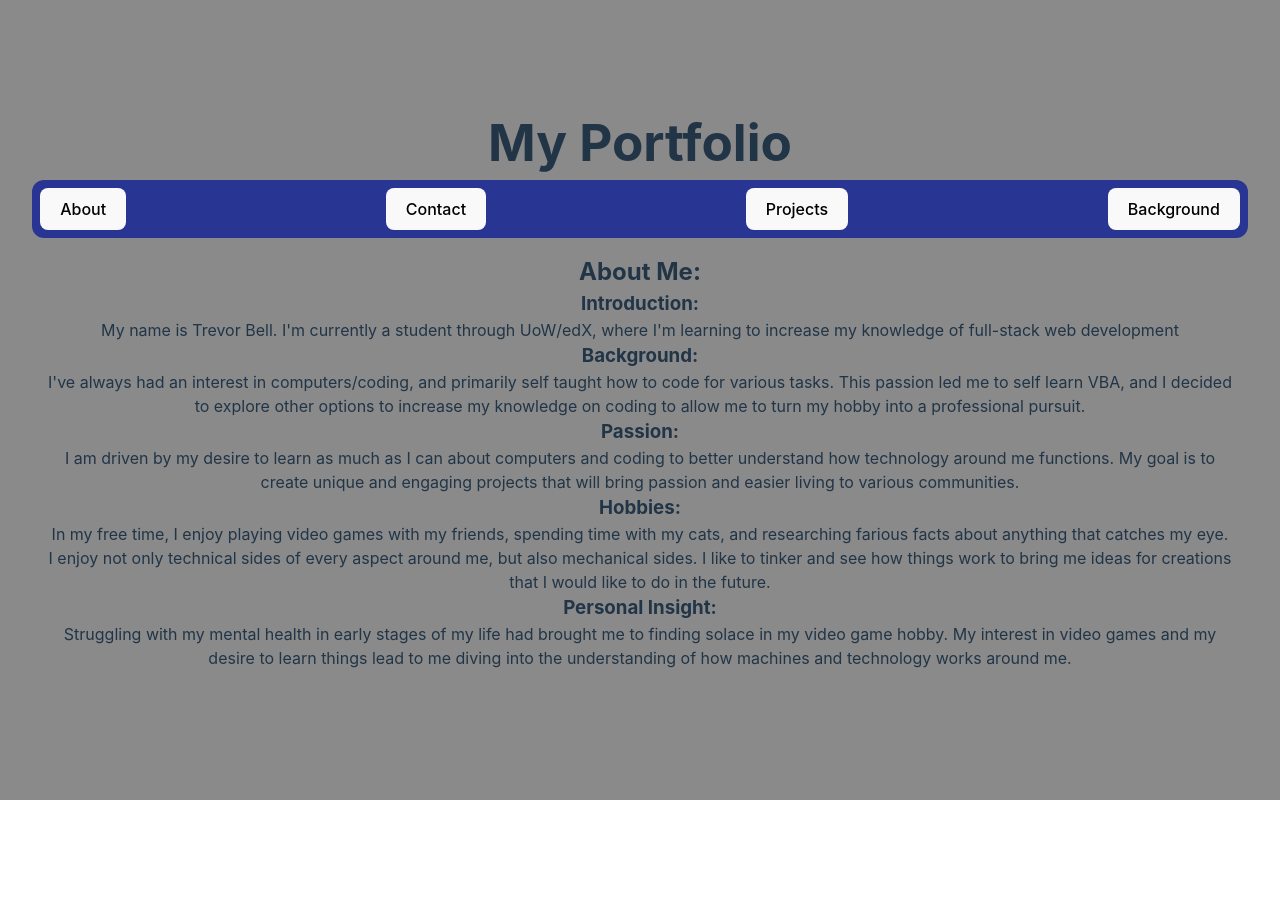
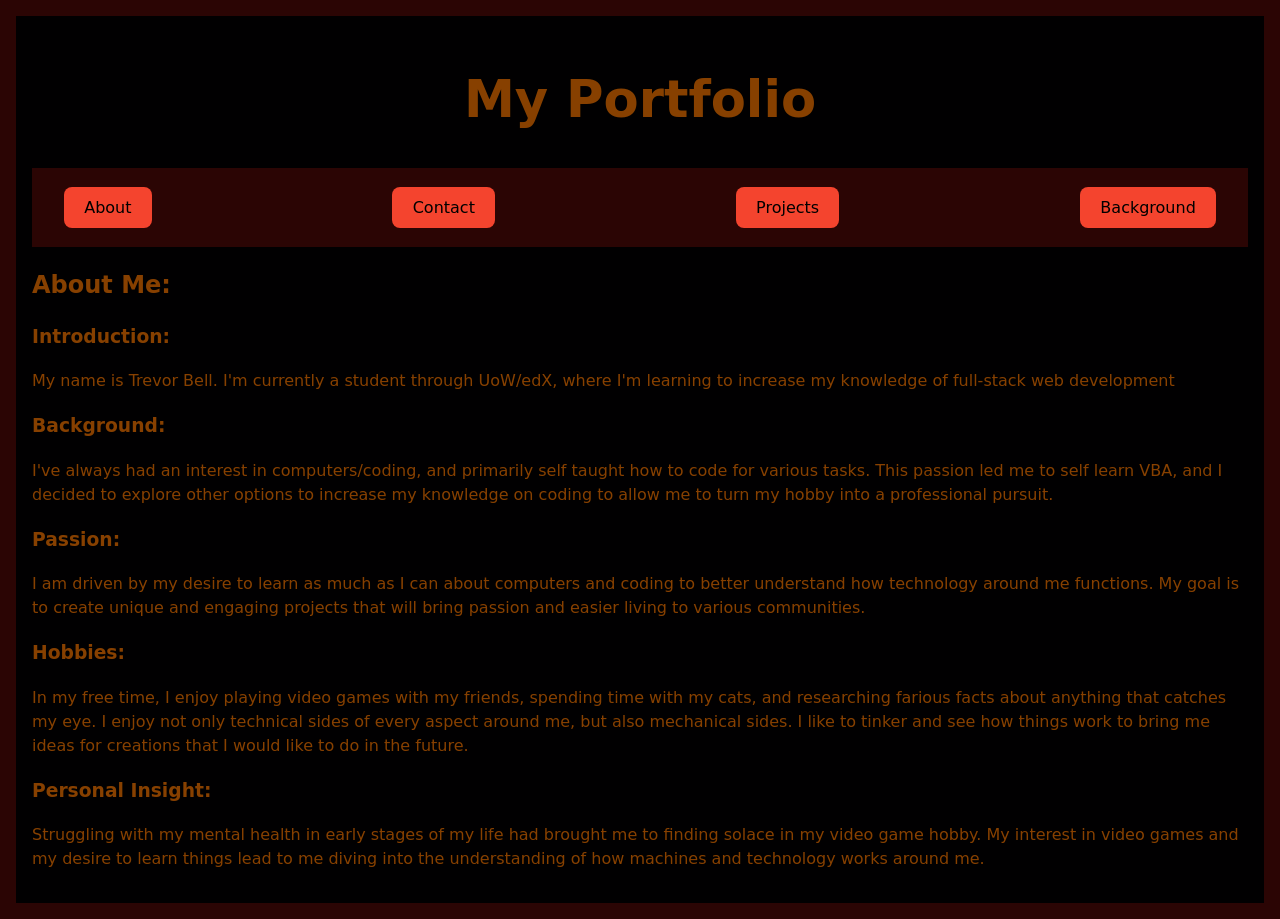
Before and after one commit to Pravus696/myportfolio, a React (Vite) app: page / in a window 1280 px wide. Before the commit the page ends 800 px from the top, so only its background shows below. Built offline with nearby package versions, Linux system fonts and the light colour scheme.

Commit message:
base main webpage styling adjusted

```diff
--- a/index.html
+++ b/index.html
@@ -6,7 +6,7 @@
     <title>My Portfolio</title>
 </head>
 <body>
-    <div id="root"></div>
+    <div id="origin"></div>
     <script type="module" src="/src/main.jsx"></script>
 </body>
 </html>
--- a/src/App.css
+++ b/src/App.css
@@ -1,8 +1,8 @@
-:root {
-    --primary-color: #646cff;
-    --hover-color: #535bf2;
-    --shadow-color: #646cffaa;
-    --react-shadow-color: #61dafbaa;
+/* :root {
+    --primary-color: #9659f8;
+    --hover-color: #aa53f2;
+    --shadow-color: #a024f3aa;
+    --react-shadow-color: #d965f7aa;
     --background-color: #8a8a8a;
     --nav-color: #283593;
     --text-color: #213547;
@@ -10,33 +10,23 @@
     --segment-border-color: #ddd;
     --segment-text-color: #333;
     --highlight-bg-color: #e0e0e0;
-  }
+  } */
 
-  #about h2 {
-    border: 2px solid #283593; /* Medium thickness border */
-    padding: 0.5rem;           /* Space between text and border */
-    display: inline-block;     /* Fit the border around the text */
-    border-radius: 8px;        /* Rounded corners for a softer look */
-  }
+  /* #about h2 {
+    border: 2px solid #283593; /* Medium thickness border
+    padding: 0.5rem;           /* Space between text and border
+    display: inline-block;     /* Fit the border around the text
+    border-radius: 8px;        /* Rounded corners for a softer look
+  } */
 
+  /* #about h3 {
+    border: 2px solid #283593; /* Medium thickness border
+    padding: 0.5rem;           /* Space between text and border
+    display: inline-block;     /* Fit the border around the text
+    border-radius: 8px;        /* Rounded corners for a softer look
+  } */
 
-  body.light-theme {
-    --background-color: #ffffff;
-    --text-color: #000000;
-    --nav-color: #283593;
-    --segment-bg-color: #333333;
-    --segment-text-color: #000000;
-  }
-
-  body.dark-theme {
-    --background-color: #242424;
-    --text-color: rgba(255, 255, 255, 0.87);
-    --nav-color: #283593;
-    --segment-bg-color: #333333;
-    --segment-text-color: #f0f0f0;
-  }
-
-  * {
+  /* * {
     box-sizing: border-box;
     margin: 0;
     padding: 0;
@@ -55,34 +45,34 @@
     margin: 0 auto;
     padding: 2rem;
     text-align: center;
-  }
+  } */
 
-  .nav {
+  /* .nav {
     background-color: var(--nav-color);
     color: white;
     padding: 0.5rem;
     text-align: center;
     display: flex;
-    justify-content: space-between; /* Space between links and button */
+    justify-content: space-between; /* Space between links and button
     align-items: center;
     border-radius: 12px;
     margin-top: 10px;
-  }
+  } */
 
-  .nav-links {
+  /* .nav-links {
     display: flex;
     flex-direction: row;
     justify-content: center;
-    flex-grow: 1; /* Ensure links take up available space */
+    flex-grow: 1; /* Ensure links take up available space
     list-style: none;
     margin-left: 25%;
-  }
+  } */
 
-  .nav-links li {
-    margin: 0 1rem; /* Space between nav links */
-  }
+  /* .nav-links li {
+    margin: 0 1rem; /* Space between nav links
+  } */
 
-  .nav a {
+  /* .nav a {
     color: white;
     text-decoration: none;
     font-weight: bold;
@@ -103,30 +93,6 @@
     display: flex;
     flex-direction: column;
     align-items: center;
-  }
-
-  .logo {
-    height: 4em;
-    padding: 1em;
-    will-change: filter;
-    transition: filter 300ms;
-  }
-
-  .logo:hover {
-    filter: drop-shadow(0 0 2em var(--shadow-color));
-  }
-
-  .logo.react:hover {
-    filter: drop-shadow(0 0 2em var(--react-shadow-color));
-  }
-
-  @keyframes logo-spin {
-    from {
-      transform: rotate(0deg);
-    }
-    to {
-      transform: rotate(360deg);
-    }
   }
 
   @media (prefers-reduced-motion: no-preference) {
@@ -185,10 +151,10 @@
   body.dark-theme .projects-segment {
     background-color: #333333;
     color: #f0f0f0;
-  }
+  } */
 
   /* Tablet and larger screens */
-  @media (min-width: 600px) {
+  /* @media (min-width: 600px) {
     .nav-links {
       justify-content: center;
     }
@@ -206,12 +172,12 @@
       align-items: center;
       margin: 0 auto;
     }
-  }
+  } */
 
   /* Desktop and larger screens */
-  @media (min-width: 1024px) {
+  /* @media (min-width: 1024px) {
     .about-segment {
       margin: 2rem auto;
       max-width: 800px;
     }
-  }
+  } */
--- a/src/App.jsx
+++ b/src/App.jsx
@@ -24,9 +24,9 @@ const App = () => {
     };
 
     return (
-        <div>
+        <section id="header">
             <h1>My Portfolio</h1>
-            <nav class='nav'>
+            <nav>
                 <button onClick={() => setActiveTab('About')}>About</button>
                 <button onClick={() => setActiveTab('Contact')}>Contact</button>
                 <button onClick={() => setActiveTab('Projects')}>Projects</button>
@@ -36,7 +36,7 @@ const App = () => {
             <main>
                 {renderContent()}
             </main>
-        </div>
+        </section>
     );
 };
 
--- a/src/components/About.jsx
+++ b/src/components/About.jsx
@@ -1,7 +1,8 @@
 const About = () => {
-  return (<section>
+  return (
+  <section id="about">
     <h2>About Me:</h2>
-    <div>
+    <div class="about-segment">
       <h3>Introduction:</h3>
       <p>
         My name is Trevor Bell. I&apos;m currently a student through UoW/edX,
@@ -9,7 +10,7 @@ const About = () => {
         development
       </p>
     </div>
-    <div >
+    <div class="about-segment">
       <h3>Background:</h3>
       <p>
         I&apos;ve always had an interest in computers/coding, and primarily self
@@ -18,7 +19,7 @@ const About = () => {
         coding to allow me to turn my hobby into a professional pursuit.
       </p>
     </div>
-    <div >
+    <div class="about-segment">
       <h3>Passion:</h3>
       <p>
         I am driven by my desire to learn as much as I can about computers and
@@ -27,7 +28,7 @@ const About = () => {
         easier living to various communities.
       </p>
     </div>
-    <div >
+    <div class="about-segment">
       <h3>Hobbies:</h3>
       <p>
         In my free time, I enjoy playing video games with my friends, spending
@@ -37,7 +38,7 @@ const About = () => {
         to bring me ideas for creations that I would like to do in the future.
       </p>
     </div>
-    <div >
+    <div class="about-segment">
       <h3>Personal Insight:</h3>
       <p>
         Struggling with my mental health in early stages of my life had brought
--- a/src/index.css
+++ b/src/index.css
@@ -1,25 +1,15 @@
 :root {
-    font-family: Inter, system-ui, Avenir, Helvetica, Arial, sans-serif;
+  font-family: 'Comic Sans MS', cursive, sans-serif;
     line-height: 1.5;
     font-weight: 400;
-
+    background-color: #2B0504;
     color-scheme: light dark;
     color: rgba(255, 255, 255, 0.87);
-    background-color: #242424;
+    --background-color: #010001;
+    --btn-border-color: #BC5F04;
+    --text-color: #874000;
+    /* tbd-color2: #F4442E; */
 
-    font-synthesis: none;
-    text-rendering: optimizeLegibility;
-    -webkit-font-smoothing: antialiased;
-    -moz-osx-font-smoothing: grayscale;
-  }
-
-  a {
-    font-weight: 500;
-    color: #8f28a8;
-    text-decoration: inherit;
-  }
-  a:hover {
-    color: #802497;
   }
 
   body {
@@ -29,7 +19,60 @@
     min-width: 320px;
     min-height: 100vh;
   }
-  .card {
+
+  #header {
+    display: inline-block;
+    justify-content: space-between;
+    padding: 1em;
+    margin: 1em;
+    background-color: var(--background-color);
+    color: var(--text-color);
+  }
+   #header h1 {
+    font-size: 3.2em;
+    line-height: 1;
+    text-align: center;
+   }
+
+   nav {
+    display: flex;
+    justify-content: space-between;
+    align-items: center;
+    padding: 1.2em;
+    background-color: #2B0504;
+    padding-left: 2em;
+    padding-right: 2em;
+  }
+
+  button {
+    border-radius: 8px;
+    border: 1px solid transparent;
+    padding: 0.6em 1.2em;
+    font-size: 1em;
+    font-weight: 500;
+    font-family: inherit;
+    background-color: #F4442E;
+    cursor: pointer;
+    transition: var(--btn-border-color) 0.25s;
+  }
+  button:hover {
+    border: 3px solid var(--btn-border-color);
+  }
+  button:focus,
+  button:focus-visible {
+    border: 3px solid var(--btn-border-color);
+  }
+
+  /* a {
+    font-weight: 500;
+    color: #8f28a8;
+    text-decoration: inherit;
+  } */
+  /* a:hover {
+    color: #802497;
+  } */
+
+  /* .card {
     display: flex;
     flex-direction: column;
     align-items: center;
@@ -40,41 +83,36 @@
     border-radius: 8px;
     box-shadow: 0 4px 12px rgba(0, 0, 0, 0.1);
     background-color: #8a8a8a;
+  } */
+
+
+  @media (max-width: 768px) {
+    #header h1 {
+      font-size: 2.4em;
     }
 
-  h1 {
-    font-size: 3.2em;
-    line-height: 1.1;
+    nav {
+      flex-direction: column;
+      padding: 1em;
     }
 
     button {
-    border-radius: 8px;
-    border: 1px solid transparent;
-    padding: 0.6em 1.2em;
-    font-size: 1em;
-    font-weight: 500;
-    font-family: inherit;
-    background-color: #1a1a1a;
-    cursor: pointer;
-    transition: border-color 0.25s;
+      width: 100%;
+      padding: 0.8em;
     }
-  button:hover {
-    border-color: #802497;
-  }
-  button:focus,
-  button:focus-visible {
-    outline: 4px auto -webkit-focus-ring-color;
   }
 
-  @media (prefers-color-scheme: light) {
-    :root {
-      color: #8f28a8;
-      background-color: #ffffff;
+  @media (max-width: 480px) {
+    #header h1 {
+      font-size: 1.8em;
     }
-    a:hover {
-      color: #802497;
+
+    nav {
+      padding: 0.5em;
     }
+
     button {
-      background-color: #f9f9f9;
+      font-size: 0.8em;
+      padding: 0.6em;
     }
   }
--- a/src/main.jsx
+++ b/src/main.jsx
@@ -3,7 +3,7 @@ import { createRoot } from 'react-dom/client';
 import App from './App.jsx';
 import './index.css';
 
-createRoot(document.getElementById('root')).render(
+createRoot(document.getElementById('origin')).render(
   <StrictMode>
     <App />
   </StrictMode>
```
Lines whose indentation alone changed are shown as unchanged.
